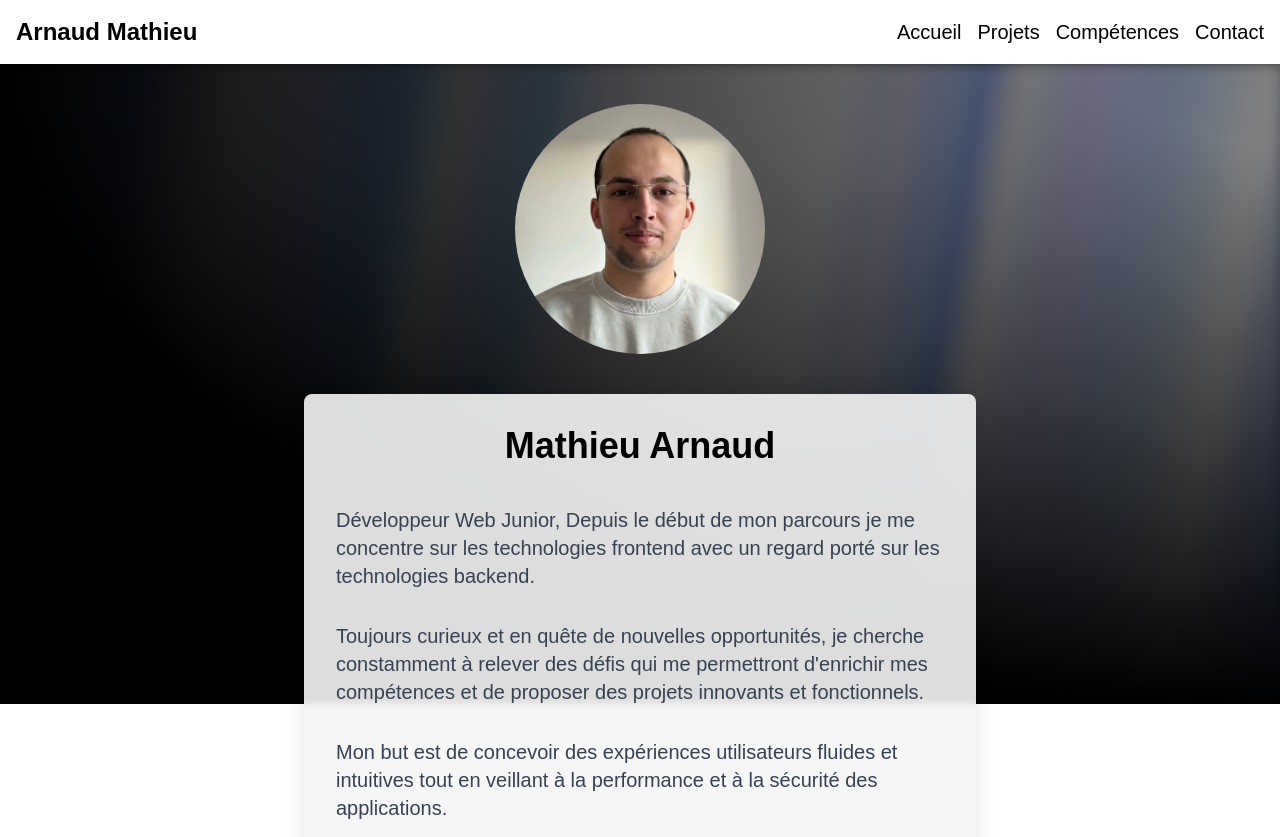
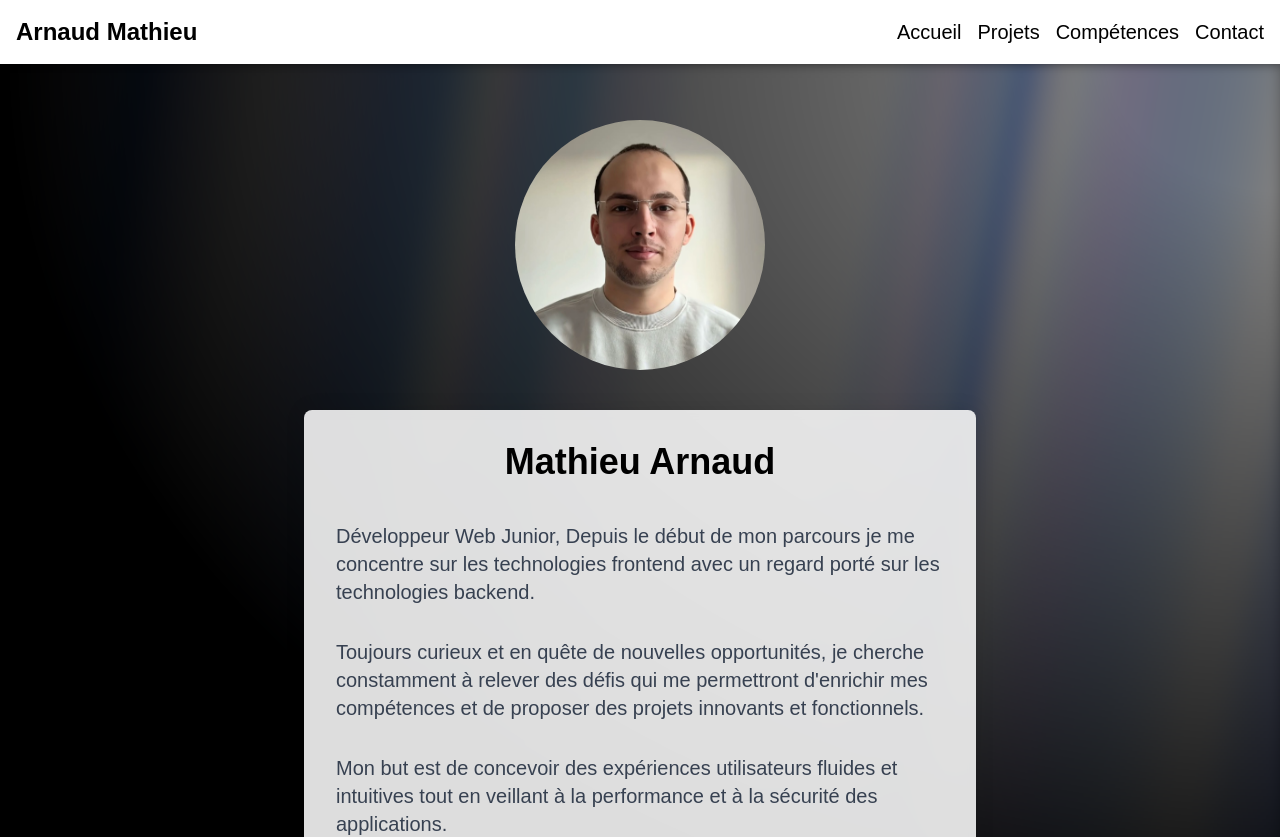
Before and after one commit to fasymat/mathieuarnaud.github.io, a Next.js app: page / in a window 1280 px wide. Shown: the top 837 px of the page. Built offline with nearby package versions, Linux system fonts and the light colour scheme.

Commit message:
correct device

```diff
--- a/src/components/AccueilSection.tsx
+++ b/src/components/AccueilSection.tsx
@@ -4,7 +4,7 @@ import { AuroraBackground } from './ui/aurora-background'
 
 export default function AccueilSection() {
   return (
-    <main className=" relative ">
+    <main className=" relative p-4">
       <AuroraBackground className="absolute inset-0 z-0">
         <div></div>
       </AuroraBackground>
--- a/src/components/ContactSection.tsx
+++ b/src/components/ContactSection.tsx
@@ -46,7 +46,7 @@ export default function ContactSection() {
   return (
     <div className="container sm:pb-10 bg-[#f5f5f5] mx-auto " id="contact">
        <div className="text-center py-10">
-        <h2 className="text-5xl font-extralight text-[#5b5963] tracking-wider uppercase">
+        <h2 className="text-3xl md:text-5xl font-extralight text-[#5b5963] tracking-wider uppercase">
         N&apos;hésitez pas à me contacter
         </h2>
         <div className="h-1 w-20 bg-[#5b5963] mx-auto mt-4"></div>
--- a/src/components/ui/aurora-background.tsx
+++ b/src/components/ui/aurora-background.tsx
@@ -17,7 +17,7 @@ export const AuroraBackground = ({
     <main>
       <div
         className={cn(
-          "relative flex flex-col h-[50vh] md:h-[80vh] items-center justify-center bg-black dark:bg-zinc-900 text-slate-950 transition-bg",
+          "relative flex flex-col min-h-full w-full items-center justify-center bg-black dark:bg-zinc-900 text-slate-950 transition-bg",
           className
         )}
         {...props}
```
